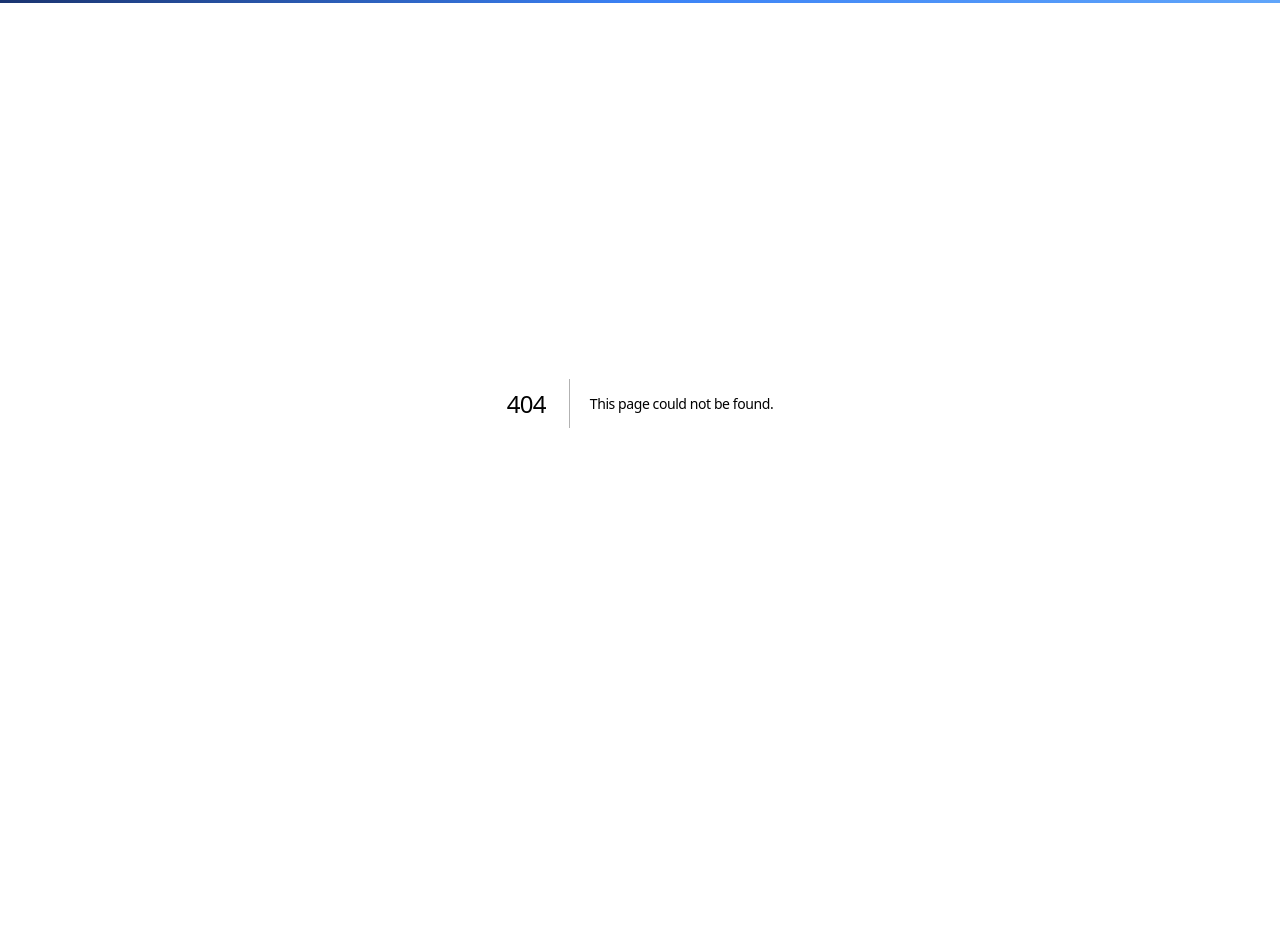
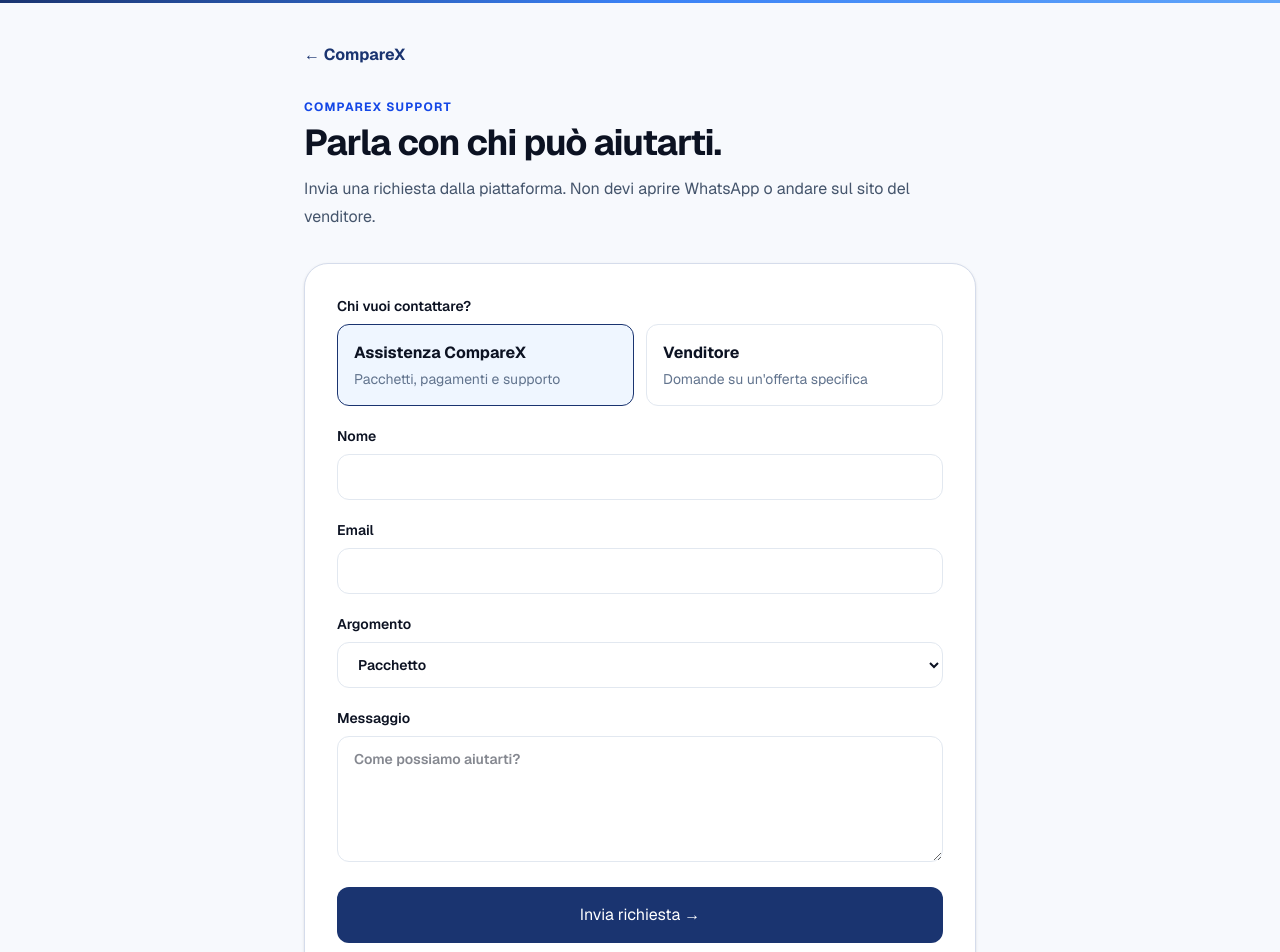
Before and after one commit to pietroconforti-blip/compareX, a Next.js app: page /contact in a window 1280 px wide. Before the commit this address had no page. Shown: the top 952 px of the page. Before the commit the page ends 803 px from the top, so only its background shows below. Built offline with nearby package versions, Linux system fonts and the light colour scheme.

Commit message:
Add in-app contact center for sellers and CompareX support

```diff
--- /dev/null
+++ b/app/contact/page.tsx
@@ -0,0 +1,34 @@
+"use client";
+import { useState } from "react";
+type Audience = "seller" | "agency";
+export default function ContactPage() {
+  const [audience, setAudience] = useState<Audience>("agency");
+  const [name, setName] = useState("");
+  const [email, setEmail] = useState("");
+  const [topic, setTopic] = useState("package");
+  const [message, setMessage] = useState("");
+  const [busy, setBusy] = useState(false);
+  const [error, setError] = useState("");
+  const [sent, setSent] = useState(false);
+  async function submit(event: React.FormEvent<HTMLFormElement>) {
+    event.preventDefault(); setBusy(true); setError("");
+    try {
+      const res = await fetch("/api/contact", { method: "POST", headers: { "Content-Type": "application/json" }, body: JSON.stringify({ audience, name, email, topic, message }) });
+      const data = await res.json();
+      if (!res.ok) throw new Error(data.error || "Invio non riuscito.");
+      setSent(true);
+    } catch (e) { setError(e instanceof Error ? e.message : "Invio non riuscito."); }
+    finally { setBusy(false); }
+  }
+  return <main className="min-h-screen bg-[#f7f9fd] px-5 py-10 text-[#0c1222]"><div className="mx-auto max-w-2xl"><a href="/" className="font-bold text-[#1a3470]">← CompareX</a><p className="mt-8 text-xs font-bold uppercase tracking-widest text-blue-700">CompareX support</p><h1 className="mt-2 text-4xl font-bold">Parla con chi può aiutarti.</h1><p className="mt-3 leading-7 text-slate-600">Invia una richiesta dalla piattaforma. Non devi aprire WhatsApp o andare sul sito del venditore.</p>
+  {sent ? <section className="mt-8 rounded-3xl border border-emerald-200 bg-white p-8"><h2 className="text-2xl font-bold text-emerald-800">Richiesta inviata</h2><p className="mt-2 text-slate-600">La richiesta è stata inoltrata al canale configurato. Puoi tornare a CompareX.</p><a href="/" className="mt-5 inline-flex rounded-xl bg-[#1a3470] px-5 py-3 font-semibold text-white">Torna alla piattaforma</a></section> : <form onSubmit={submit} className="mt-8 space-y-5 rounded-3xl border border-[#d5dceb] bg-white p-6 shadow-sm md:p-8">
+  <div><p className="mb-2 text-sm font-semibold">Chi vuoi contattare?</p><div className="grid gap-3 sm:grid-cols-2"><button type="button" onClick={() => setAudience("agency")} className={`rounded-xl border p-4 text-left ${audience === "agency" ? "border-[#1a3470] bg-blue-50" : "border-slate-200"}`}><strong>Assistenza CompareX</strong><span className="mt-1 block text-sm text-slate-500">Pacchetti, pagamenti e supporto</span></button><button type="button" onClick={() => setAudience("seller")} className={`rounded-xl border p-4 text-left ${audience === "seller" ? "border-[#1a3470] bg-blue-50" : "border-slate-200"}`}><strong>Venditore</strong><span className="mt-1 block text-sm text-slate-500">Domande su un'offerta specifica</span></button></div></div>
+  <label className="block text-sm font-semibold">Nome<input required value={name} onChange={e => setName(e.target.value)} className="mt-2 w-full rounded-xl border border-slate-200 px-4 py-3 font-normal" autoComplete="name"/></label>
+  <label className="block text-sm font-semibold">Email<input required type="email" value={email} onChange={e => setEmail(e.target.value)} className="mt-2 w-full rounded-xl border border-slate-200 px-4 py-3 font-normal" autoComplete="email"/></label>
+  <label className="block text-sm font-semibold">Argomento<select value={topic} onChange={e => setTopic(e.target.value)} className="mt-2 w-full rounded-xl border border-slate-200 bg-white px-4 py-3 font-normal"><option value="package">Pacchetto</option><option value="offer">Offerta / fornitore</option><option value="billing">Abbonamento o pagamento</option><option value="other">Altro</option></select></label>
+  <label className="block text-sm font-semibold">Messaggio<textarea required minLength={10} maxLength={3000} value={message} onChange={e => setMessage(e.target.value)} rows={5} className="mt-2 w-full rounded-xl border border-slate-200 px-4 py-3 font-normal" placeholder="Come possiamo aiutarti?"/></label>
+  {error && <p role="alert" className="rounded-xl bg-red-50 p-3 text-sm text-red-800">{error}</p>}
+  <button disabled={busy} className="w-full rounded-xl bg-[#1a3470] px-5 py-4 font-bold text-white disabled:opacity-60">{busy ? "Invio in corso…" : "Invia richiesta →"}</button><p className="text-xs leading-5 text-slate-500">La richiesta resta nella piattaforma fino all'inoltro al canale di assistenza configurato.</p>
+  </form>}
+  </div></main>;
+}
```
